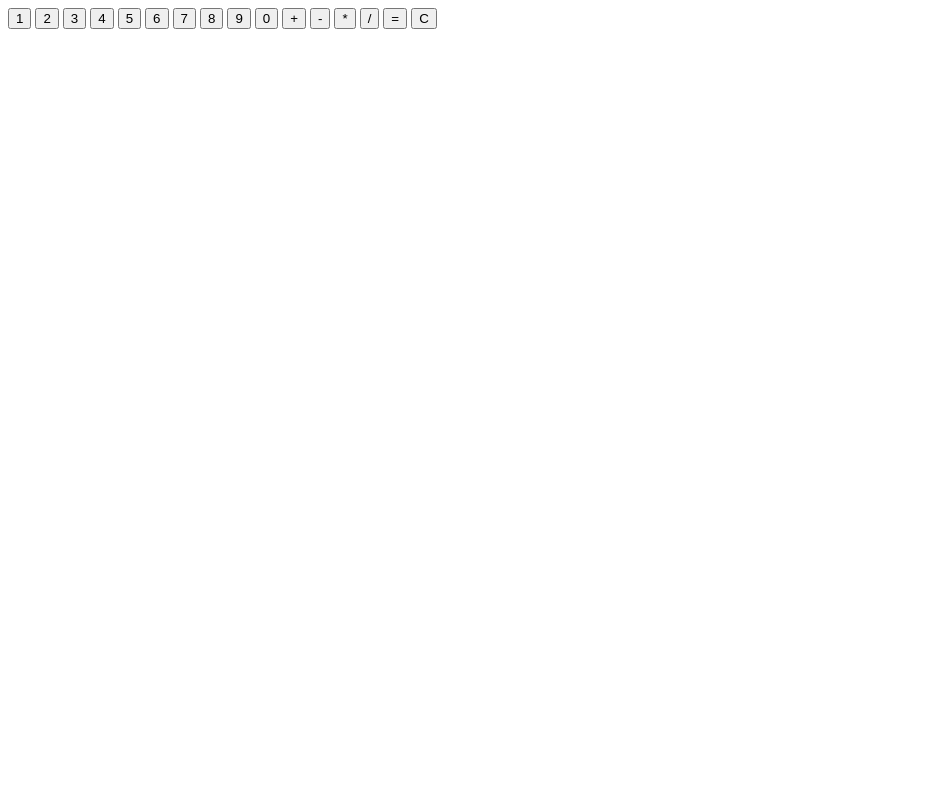
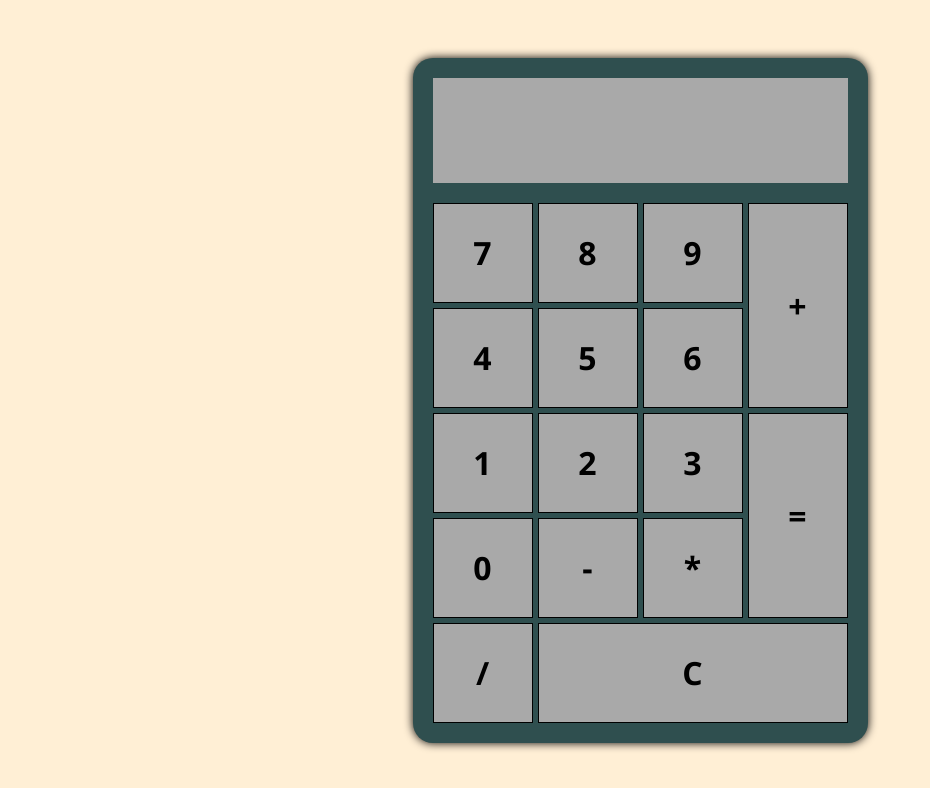
Before and after one commit to ati72/calculator, a plain HTML site: page index.html in a window 1280 px wide. Shown: the whole page, without its empty margins (0-930 px from the left). Drawn offline with Linux system fonts and the light colour scheme.

Commit message:
working on styling

```diff
--- a/index.html
+++ b/index.html
@@ -1,5 +1,6 @@
 <!DOCTYPE html>
 <html lang="en">
+
 <head>
     <meta charset="UTF-8">
     <meta http-equiv="X-UA-Compatible" content="IE=edge">
@@ -8,25 +9,32 @@
     <link rel="stylesheet" href="style.css">
     <title>Cool Calculator</title>
 </head>
+
 <body>
+    <div class="container">
         <div class="calculator">
-        <div class="display"></div>
+            <div class="display">
+                <div class="prev-operand"></div>
+                <div class="current-operand"></div>
+            </div>
+            <button class="number">7</button>
+            <button class="number">8</button>
+            <button class="number">9</button>
+            <button class="operator big">+</button>
+            <button class="number">4</button>
+            <button class="number">5</button>
+            <button class="number">6</button>
             <button class="number">1</button>
             <button class="number">2</button>
             <button class="number">3</button>
-        <button class="number">4</button>
-        <button class="number">5</button>
-        <button class="number">6</button>
-        <button class="number">7</button>
-        <button class="number">8</button>
-        <button class="number">9</button>
-        <button class="number">0</button>
-        <button class="operator">+</button>
-        <button class="operator"> - </button>
+            <button class="equals">=</button>
+            <button class="number"> 0 </button>
+            <button class="operator">-</button>
             <button class="operator">*</button>
             <button class="operator">/</button>
-        <button class="equals">=</button>
             <button class="clear">C</button>
         </div>
+    </div>
 </body>
+
 </html>
--- a/style.css
+++ b/style.css
@@ -0,0 +1,73 @@
+*{
+    box-sizing: border-box;
+    font-family: 'Segoe UI', Tahoma, Geneva, Verdana, sans-serif;
+    font-weight: bold;
+}
+
+body {
+    margin: 0;
+    padding: 0;
+    background-color: #ffefd5;
+}
+
+.calculator {
+    background-color: darkslategrey;
+    display: grid;
+    justify-content: center;
+    align-content: center;
+    padding: 20px;
+    grid-template-columns: repeat(4, 100px);
+    grid-template-rows: minmax(120px, auto) repeat(5, 100px);
+    box-shadow: 0 0 10px black;
+    border-radius: 20px;
+    grid-gap: 5px;
+}
+
+.calculator > button {
+    cursor: pointer;
+    font-size: 2rem;
+    border: 1px solid black;
+    outline: none;
+    background-color: darkgrey;
+}
+
+.calculator > button:hover {
+    background-color: lightgrey;
+}
+
+.operator.big {
+    grid-row: span 2;
+}
+
+.equals {
+    grid-row: span 2;
+}
+
+.clear {
+    grid-column: span 3;
+}
+
+.display{
+    grid-column: 1 / -1;
+    background-color: darkgrey;
+    display: flex;
+    align-items: flex-end;
+    justify-content: space-around;
+    flex-direction: column;
+    padding: 5px;
+    word-wrap: break-word;
+    word-break: break-all;
+    margin-bottom: 15px;
+    font-size: 2.5em;
+}
+
+.display > .prev-operand {
+    font-size: 0.5em;
+}
+
+.container {
+    height: 100vh;
+    display: flex;
+    align-items: center;
+    justify-content: center;
+}
```
Lines whose indentation alone changed are shown as unchanged.
